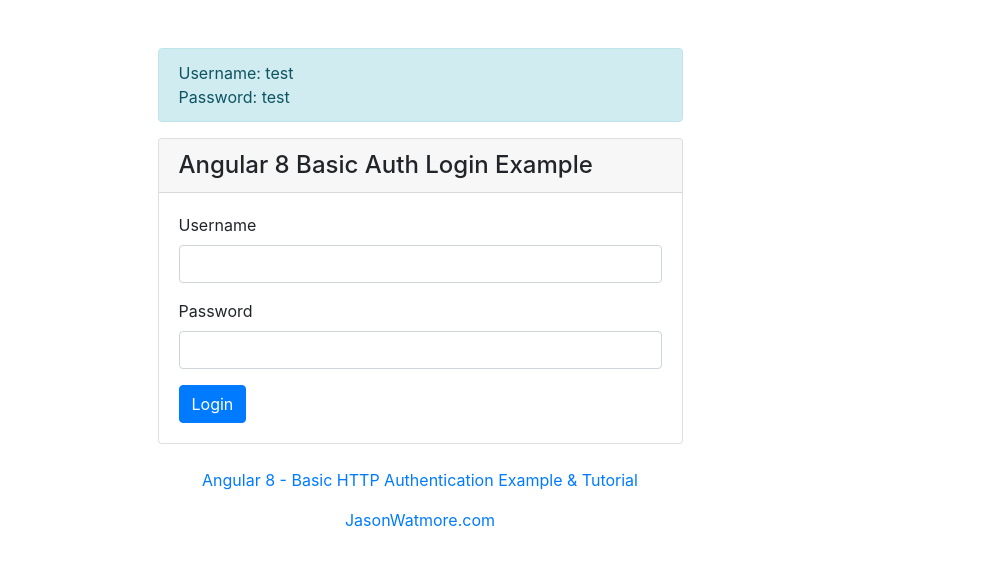
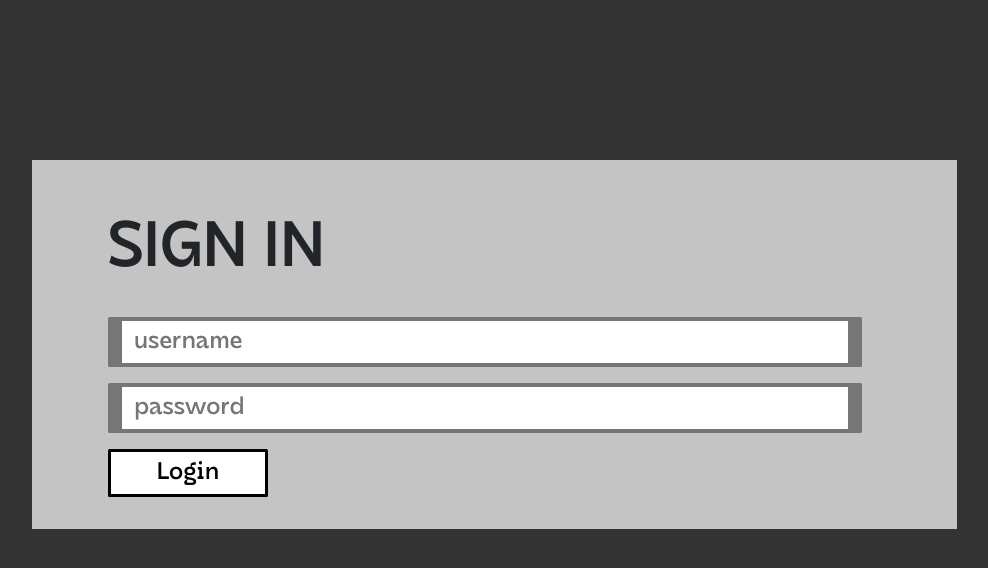
Before and after one commit to frructt/onkin, an Angular app in the folder front/: page /login in a window 1280 px wide. Shown: the top 568 px of the page, without its empty margins (220-1208 px from the left). Built offline with nearby package versions, Linux system fonts and the light colour scheme.

Commit message:
1. Added custom font. 2. Wrote login page with new css components

```diff
--- a/front/package.json
+++ b/front/package.json
@@ -20,6 +20,7 @@
         "@angular/platform-browser": "~8.0.1",
         "@angular/platform-browser-dynamic": "~8.0.1",
         "@angular/router": "~8.0.1",
+        "bootstrap": "^4.5.3",
         "rxjs": "~6.4.0",
         "tslib": "^1.9.0",
         "zone.js": "~0.9.1"
--- a/front/src/app/app.component.html
+++ b/front/src/app/app.component.html
@@ -7,16 +7,6 @@
 </nav>
 
 <!-- main app container -->
-<div class="container">
+  <div class="container">
     <router-outlet></router-outlet>
-</div>
-
-<!-- credits -->
-<div class="text-center mt-4">
-    <p>
-        <a href="https://jasonwatmore.com/post/2019/06/26/angular-8-basic-http-authentication-tutorial-example" target="_top">Angular 8 - Basic HTTP Authentication Example & Tutorial</a>
-    </p>
-    <p>
-        <a href="https://jasonwatmore.com" target="_top">JasonWatmore.com</a>
-    </p>
-</div>
+  </div>
--- a/front/src/app/login/login.component.html
+++ b/front/src/app/login/login.component.html
@@ -1,27 +1,22 @@
-<div class="col-md-6 offset-md-3 mt-5">
-    <div class="alert alert-info">
-        Username: test<br />
-        Password: test
-    </div>
-    <div class="card">
-        <h4 class="card-header">Angular 8 Basic Auth Login Example</h4>
-        <div class="card-body">
+
+<div class="col-md-10 mleft mtop login-container" style="background-color: #c4c4c4">
+  <div class="login-sub-container">
+    <h1 class="text-uppercase">sign in</h1>
+    <div class="login-body">
         <form [formGroup]="loginForm" (ngSubmit)="onSubmit()">
-                <div class="form-group">
-                    <label for="username">Username</label>
-                    <input type="text" formControlName="username" class="form-control" [ngClass]="{ 'is-invalid': submitted && f.username.errors }" />
+            <div class="login-group">
+                <input type="text" formControlName="username" class="login-form-control border-form" placeholder="username" [ngClass]="{ 'is-invalid': submitted && f.username.errors }" />
                 <div *ngIf="submitted && f.username.errors" class="invalid-feedback">
                     <div *ngIf="f.username.errors.required">Username is required</div>
                 </div>
             </div>
-                <div class="form-group">
-                    <label for="password">Password</label>
-                    <input type="password" formControlName="password" class="form-control" [ngClass]="{ 'is-invalid': submitted && f.password.errors }" />
+            <div class="login-group">
+                <input type="password" formControlName="password" class="login-form-control border-form" placeholder="password" [ngClass]="{ 'is-invalid': submitted && f.password.errors }" />
                 <div *ngIf="submitted && f.password.errors" class="invalid-feedback">
                     <div *ngIf="f.password.errors.required">Password is required</div>
                 </div>
             </div>
-                <button onclick="onSubmit()" [disabled]="loading" class="btn btn-primary">
+            <button onclick="onSubmit()" [disabled]="loading" class="login-btn login-btn-border-form">
                 <span *ngIf="loading" class="spinner-border spinner-border-sm mr-1"></span>
                 Login
             </button>
--- /dev/null
+++ b/front/src/app/login/login.component.scss
@@ -0,0 +1,92 @@
+@font-face {
+    font-family: DXRigraf-SemiBold;
+    src: url("../../assets/font/DXRigraf-SemiBold.otf") format("truetype");
+}
+
+@media (min-width: 768px) {
+  .mtop {
+    margin-top: 10rem !important;
+  }
+  .mleft {
+    margin-left: 15%;
+  }
+  .login-body {
+  }
+
+  h1 {
+    //font-family: DXRigraf-SemiBold, serif;
+    font-size: 4rem;
+    line-height: 117px;
+  }
+
+  .login-container {
+    font-family: DXRigraf-SemiBold, serif;
+    display: flex;
+    flex-direction: column;
+    justify-content: flex-start;
+
+    padding-left: 4%;
+  }
+
+  .login-sub-container {
+    margin: 2rem 2rem;
+  }
+
+  .login-group {
+    padding-right: 3rem !important;
+    margin-bottom: 1rem;
+  }
+
+  .border-form {
+    border-style: solid;
+    border-color: #a7a7a7;
+    border-width: 0.3rem 0.9rem 0.3rem 0.9rem;
+    border-radius: 0.1rem;
+  }
+
+  .login-form-control {
+    display: block;
+    width: 100%;
+    height: calc(1.5em + 0.75rem + 2px);
+    padding: 0.375rem 0.75rem;
+    font-size: 1.5rem;
+    font-weight: 500;
+    line-height: 1.5;
+    background-color: #ffffff;
+    background-clip: padding-box;
+    color: #495057;
+    transition: border-color 0.15s ease-in-out;
+  }
+
+  .login-form-control:focus {
+    border-color: #000000;
+    color:#000000;
+    outline: 0;
+  }
+
+  .login-btn {
+    font-size: 1.5rem;
+    height: 2em;
+    width: 10rem;
+    color: #000000;
+    background-color: #ffffff;
+    border-color: #000000;
+  }
+
+  .login-btn-border-form {
+    border-style: solid;
+    border-color: #000000;
+    border-width: 0.2rem;
+    border-radius: 0.1rem;
+  }
+
+  .login-btn:focus {
+  outline: 0;
+  box-shadow: 0 0 0 0.1rem #000000;
+  }
+
+  .login-btn:hover {
+    color: #ffffff;
+    background-color: #333333;
+  }
+}
--- a/front/src/app/login/login.component.ts
+++ b/front/src/app/login/login.component.ts
@@ -5,7 +5,9 @@ import { first } from 'rxjs/operators';
 
 import { AuthenticationService } from '@app/_services';
 
-@Component({ templateUrl: 'login.component.html' })
+@Component({ templateUrl: 'login.component.html' ,
+             styleUrls: ['login.component.scss']
+})
 export class LoginComponent implements OnInit {
     loginForm: FormGroup;
     loading = false;
@@ -32,7 +34,7 @@ export class LoginComponent implements OnInit {
         });
 
         // get return url from route parameters or default to '/'
-        this.returnUrl = this.route.snapshot.queryParams['returnUrl'] || '/';
+        this.returnUrl = this.route.snapshot.queryParams.returnUrl || '/';
     }
 
     // convenience getter for easy access to form fields
--- a/front/src/index.html
+++ b/front/src/index.html
@@ -2,13 +2,16 @@
 <html>
 <head>
     <base href="/" />
-    <title>Angular 8 - Basic HTTP Authentication Tutorial & Example</title>
+    <title>Project name</title>
     <meta name="viewport" content="width=device-width, initial-scale=1">
 
     <!-- bootstrap css -->
     <link href="//netdna.bootstrapcdn.com/bootstrap/4.3.1/css/bootstrap.min.css" rel="stylesheet" />
+  <!-- Option 1: jQuery and Bootstrap Bundle (includes Popper) -->
+    <script src="https://code.jquery.com/jquery-3.5.1.slim.min.js" integrity="sha384-DfXdz2htPH0lsSSs5nCTpuj/zy4C+OGpamoFVy38MVBnE+IbbVYUew+OrCXaRkfj" crossorigin="anonymous"></script>
+    <script src="https://cdn.jsdelivr.net/npm/bootstrap@4.5.3/dist/js/bootstrap.bundle.min.js" integrity="sha384-ho+j7jyWK8fNQe+A12Hb8AhRq26LrZ/JpcUGGOn+Y7RsweNrtN/tE3MoK7ZeZDyx" crossorigin="anonymous"></script>
 </head>
-<body>
+<body style="background-color: #333333">
     <app>Loading...</app>
 </body>
 </html>
```
Also changed, not shown: front/src/app/login/index.ts (line endings or trailing spaces), front/src/assets/font/DXRigraf-SemiBold.otf (added), 1 other file (tests, documents, lock files or other folders). Lines whose indentation alone changed are shown as unchanged.
